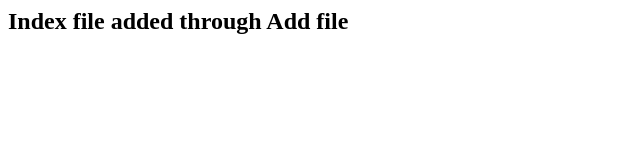
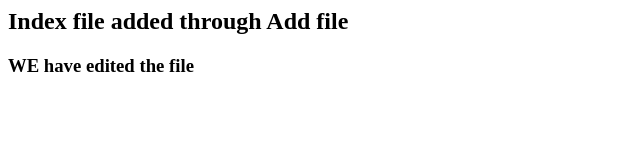
Before and after one commit to rupeshdhabade/Sample, a plain HTML site: page index.html in a window 1280 px wide. Shown: the whole page, without its empty margins (0-640 px from the left). Drawn offline with Linux system fonts and the light colour scheme.

Commit message:
Added h3 tag in the index.html

```diff
--- a/index.html
+++ b/index.html
@@ -3,4 +3,6 @@
   <title>New Index File</title>
 
   <h2>Index file added through Add file </h2>
+
+  <h3>WE have edited the file</h3>
 </html>
```
